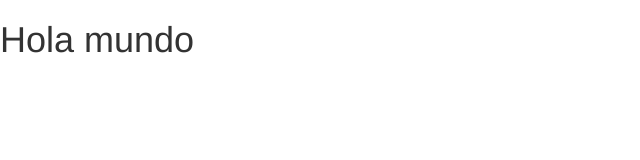
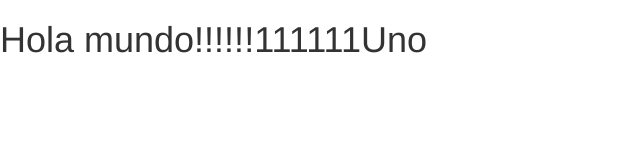
Before and after one commit to oscarfunk/oz-webapp, a plain HTML site: page webapp/index.html in a window 1280 px wide. Shown: the whole page, without its empty margins (0-640 px from the left). Drawn offline with nearby package versions, Linux system fonts and the light colour scheme.

Commit message:
Cambios hechos a las 17:04

```diff
--- a/webapp/index.html
+++ b/webapp/index.html
@@ -18,7 +18,7 @@
     <![endif]-->
   </head>
   <body>
-    <h1>Hola mundo</h1>
+    <h1>Hola mundo!!!!!!111111Uno</h1>
 
     <!-- jQuery (necessary for Bootstrap's JavaScript plugins) -->
     <script src="https://ajax.googleapis.com/ajax/libs/jquery/1.11.2/jquery.min.js"></script>
```
